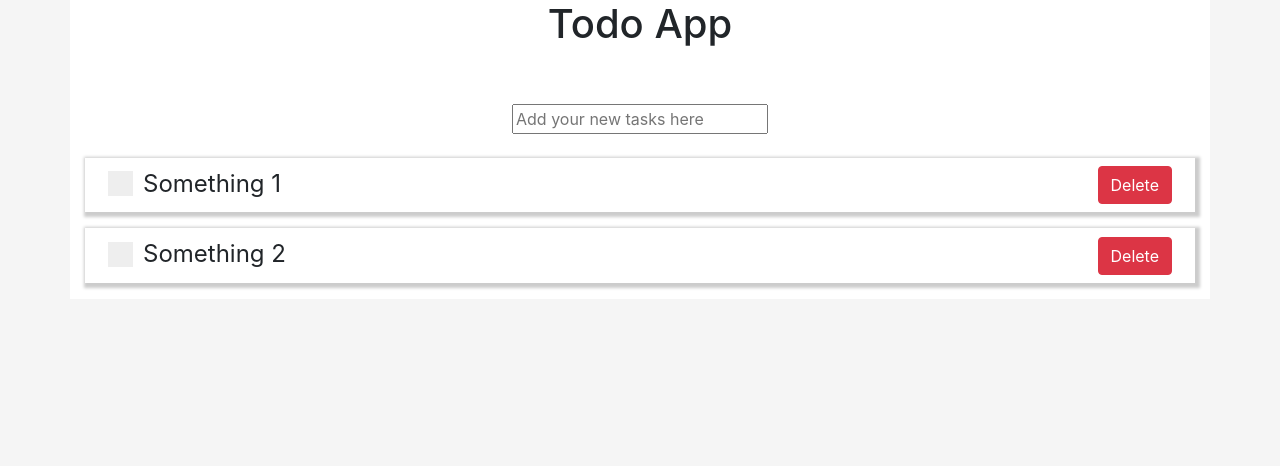
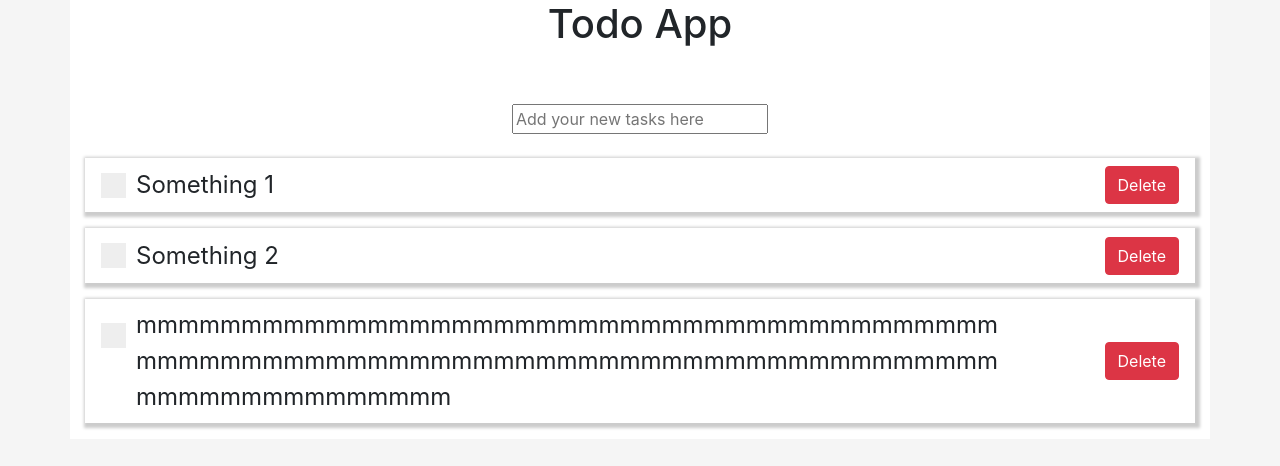
Before and after one commit to imnewt/todo-app, a React (Create React App) app in the folder todo-app/: page / in a window 1280 px wide. Shown: the top 466 px of the page. Built offline with nearby package versions, Linux system fonts and the light colour scheme.

Commit message:
finish UI for todo item

```diff
--- a/todo-app/src/App.css
+++ b/todo-app/src/App.css
@@ -3,11 +3,8 @@ body {
 }
 
 .App {
-  --background-color: #fff;
 }
 
 .main-container {
   background-color: #fff;
-  --margin-left: 8rem;
-  --margin-right: 8rem;
 }
--- a/todo-app/src/App.js
+++ b/todo-app/src/App.js
@@ -12,7 +12,8 @@ class App extends Component {
   state = {
     todoList: [
       { id: "23TplPdS", todo: "Something 1", completed: true },
-      { id: "2WEKaVNO", todo: "Something 2", completed: false }
+      { id: "2WEKaVNO", todo: "Something 2", completed: false },
+      { id: "2WEaaVNO", todo: "mmmmmmmmmmmmmmmmmmmmmmmmmmmmmmmmmmmmmmmmmmmmmmmmmmmmmmmmmmmmmmmmmmmmmmmmmmmmmmmmmmmmmmmmmmmmmmmmm", completed: false }
     ]
   }
 
@@ -42,7 +43,7 @@ class App extends Component {
     return (
       <Container className="App">
         <Row className="main-container">
-          <Col sm={12} className="text-center">
+          <Col xs={12} className="text-center">
             <h1>Todo App</h1>
             <Input
               onAdd={this._handleAddTodo}/>
--- a/todo-app/src/components/TodoList.css
+++ b/todo-app/src/components/TodoList.css
@@ -2,7 +2,7 @@
 }
 
 .atodo {
-    padding: .5rem;
+    padding: .5rem 1rem;
     margin-bottom: 1rem;
     font-size: 1.5rem;
     box-shadow: 2px 2px 3px 3px #ccc;
@@ -14,11 +14,16 @@
     padding-left: 35px;
     margin-bottom: 0;
     cursor: pointer;
+    word-break: break-all;
     -webkit-user-select: none;
     -moz-user-select: none;
     -ms-user-select: none;
     user-select: none;
 }
+
+/* .test {
+    flex-grow: 1;
+} */
 
 /* Hide the browser's default checkbox */
 .todo input {
--- a/todo-app/src/components/TodoList.js
+++ b/todo-app/src/components/TodoList.js
@@ -32,19 +32,18 @@ class Todo extends Component {
             //     <Button color="danger" onClick={onDel(value)}>Delete</Button>
             // </div>
             <Container>
-                <Row className="atodo">
-                    <div className="col-8 text-left">
+                <Row className="atodo align-items-center">
+                    <div className="col-9 col-sm-10 text-left p-0">
                         <label className="todo">{value.todo}
                             <input type="checkbox"/>
                             <span className="checkmark"></span>
                         </label>
                     </div>
-                    <div className="col-4 text-right">
+                    <div className="col-3 col-sm-2 text-right p-0">
                         <Button className="del-btn" color="danger" onClick={onDel(value)}>Delete</Button>
                     </div>
                 </Row>
             </Container>
-
         )
     }
 }
```
